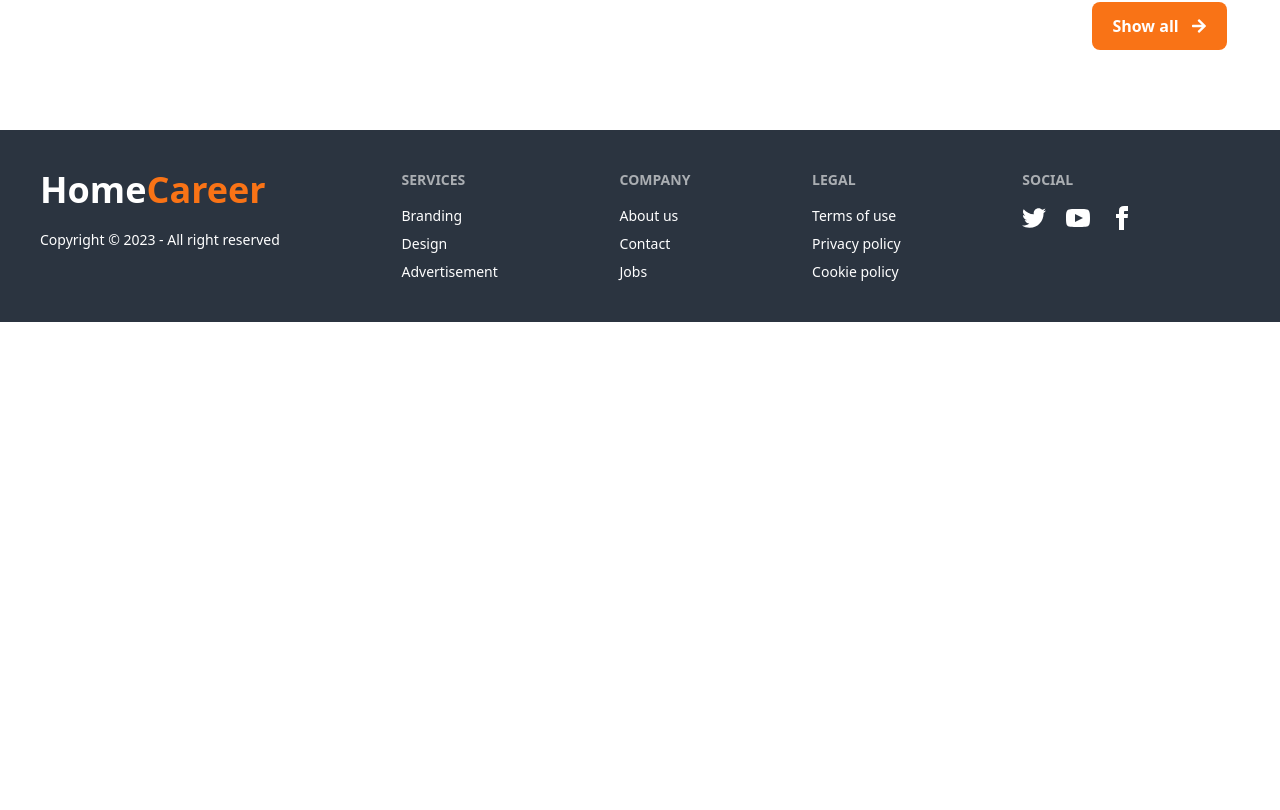
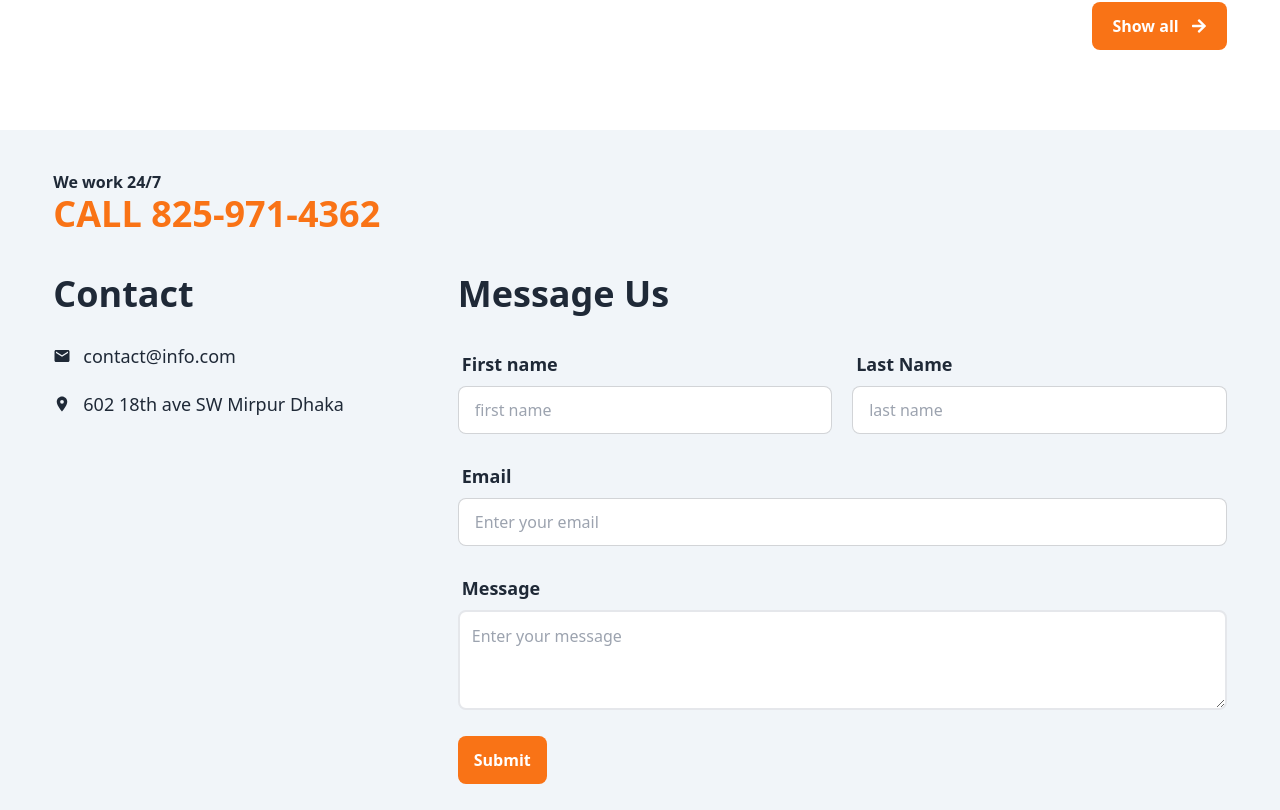
Before and after one commit to Mahbub2027/career-maker-client, a React (Vite) app: page / in a window 1280 px wide. Shown: the part 1590-2400 px from the top of the page. Before the commit the page ends 1912 px from the top, so only its background shows below. Built offline with nearby package versions, Linux system fonts and the light colour scheme; no server answers.

Commit message:
contact section added

```diff
--- a/src/Routes/Route.jsx
+++ b/src/Routes/Route.jsx
@@ -7,6 +7,7 @@ import SignUp from "../auth/SignUp";
 import AddServices from "../pages/Dashboard/AddServices/AddServices";
 import ServicesDetails from "../pages/HomePages/Services/ServicesDetails";
 import AllServices from "../pages/AllServices/AllServices";
+import PrivateRoute from "./PrivateRoute";
 // import BrowserTab from "../BrowserTab/BrowserTab";
 // import Services from "../pages/HomePages/Services/Services";
 
@@ -44,7 +45,7 @@ const router = createBrowserRouter([
             },
             {
                 path: '/addServices',
-                element: <AddServices></AddServices>
+                element: <PrivateRoute><AddServices></AddServices></PrivateRoute>
             },
         ]
     }
--- a/src/pages/Dashboard/AddServices/AddServices.jsx
+++ b/src/pages/Dashboard/AddServices/AddServices.jsx
@@ -1,3 +1,4 @@
+import Swal from "sweetalert2";
 import Footer from "../../shared/Footer";
 import Navbar from "../../shared/Navbar";
 
@@ -28,12 +29,17 @@ const AddServices = () => {
         .then(res=> res.json())
         .then(data=>{
             console.log(data);
-            alert("Data inserted successfully")
+            Swal.fire({
+                title: 'Good job',
+                text: 'Service added successfully',
+                icon: 'success',
+                confirmButtonText: 'Ok'
+                })
         })
     }
 
     return (
-        <div className="bg-gray-400">
+        <div className="bg-slate-100">
             <Navbar></Navbar>
         <div className="w-10/12 mx-auto my-5">
             {/* bg-[#F4F3F0]   text-[#374151]*/}
--- /dev/null
+++ b/src/pages/HomePages/Contact/Contact.jsx
@@ -0,0 +1,85 @@
+
+import { MdEmail, MdLocationOn } from "react-icons/md";
+
+const Contact = () => {
+
+    const hangleContactinfo = e => {
+        e.preventDefault();
+
+        const form = e.target;
+        const fname = form.fname.value;
+        const lname = form.lname.value;
+        const email = form.email.value;
+        const message = form.message.value;
+
+        const messageInfo = { fname, lname, email, message };
+        console.log(messageInfo);
+    }
+
+    return (
+        <div className="bg-slate-100 ">
+            <div className="w-11/12 mx-auto my-20 py-10">
+                <h2 className="font-bold">We work 24/7</h2>
+                <h2 className="text-4xl font-bold text-orange-500">CALL 825-971-4362</h2>
+                <div className="flex flex-col md:flex-row gap-5 mt-10">
+                    <div className="w-full lg:w-1/3 space-y-5">
+                        <h2 className="text-4xl font-bold mb-7">Contact</h2>
+                        <p className="flex items-center gap-3 text-lg"><MdEmail></MdEmail>contact@info.com</p>
+                        <p className="flex items-center gap-3 text-lg"><MdLocationOn></MdLocationOn>602 18th ave SW Mirpur Dhaka</p>
+                    </div>
+                    <div className="w-full lg:w-2/3">
+                        <h2 className="text-4xl font-bold mb-7">Message Us</h2>
+                        <form onSubmit={hangleContactinfo}>
+                            <div>
+                                <div className="md:flex gap-5">
+                                    <div className="form-control w-1/2 mb-5">
+                                        <label className="label">
+                                            <span className="label-text text-lg font-bold" >First name</span>
+                                        </label>
+                                        <label className="input-group">
+                                            <input type="text" name="fname" placeholder="first name" className="input input-bordered w-full" required />
+                                        </label>
+                                    </div>
+                                    <div className="form-control w-1/2 mb-5">
+                                        <label className="label">
+                                            <span className="label-text text-lg font-bold">Last Name</span>
+                                        </label>
+                                        <label className="input-group">
+                                            <input type="text" name="lname" placeholder="last name" className="input input-bordered w-full" required />
+                                        </label>
+                                    </div>
+
+                                </div>
+                                {/* <div className="md:flex gap-5"> */}
+                                <div className="form-control w-full mb-5">
+                                    <label className="label">
+                                        <span className="label-text text-lg font-bold" >Email</span>
+                                    </label>
+                                    <label className="input-group">
+                                        <input type="email" name="email" placeholder="Enter your email" className="input input-bordered w-full" required />
+                                    </label>
+                                </div>
+                                <div className="form-control w-full mb-5">
+                                    <label className="label">
+                                        <span className="label-text text-lg font-bold">Message</span>
+                                    </label>
+                                    <label className="input-group">
+                                        <textarea rows='3' name="message" className="w-full border-2 p-3 rounded-lg" placeholder="Enter your message" required></textarea>
+                                        {/* <input type="text" name="message"  placeholder="Enter your message" className="input input-bordered w-full" /> */}
+                                    </label>
+                                </div>
+                                <div>
+                                    <button className="bg-orange-500 py-3 px-4 font-bold text-white rounded-lg">Submit</button>
+                                </div>
+
+                                {/* </div> */}
+                            </div>
+                        </form>
+                    </div>
+                </div>
+            </div>
+        </div>
+    );
+};
+
+export default Contact;
--- a/src/pages/HomePages/Home/Home.jsx
+++ b/src/pages/HomePages/Home/Home.jsx
@@ -4,6 +4,7 @@ import Navbar from "../../shared/Navbar";
 import Banner from "../Banner/Banner";
 import Services from "../Services/Services";
 import About from "../About/About";
+import Contact from "../Contact/Contact";
 
 const Home = () => {
     const services = useLoaderData();
@@ -13,6 +14,7 @@ const Home = () => {
             <Banner></Banner>
             <About></About>
             <Services services={services}></Services>
+            <Contact></Contact>
             <Footer></Footer>
         </div>
     );
```
